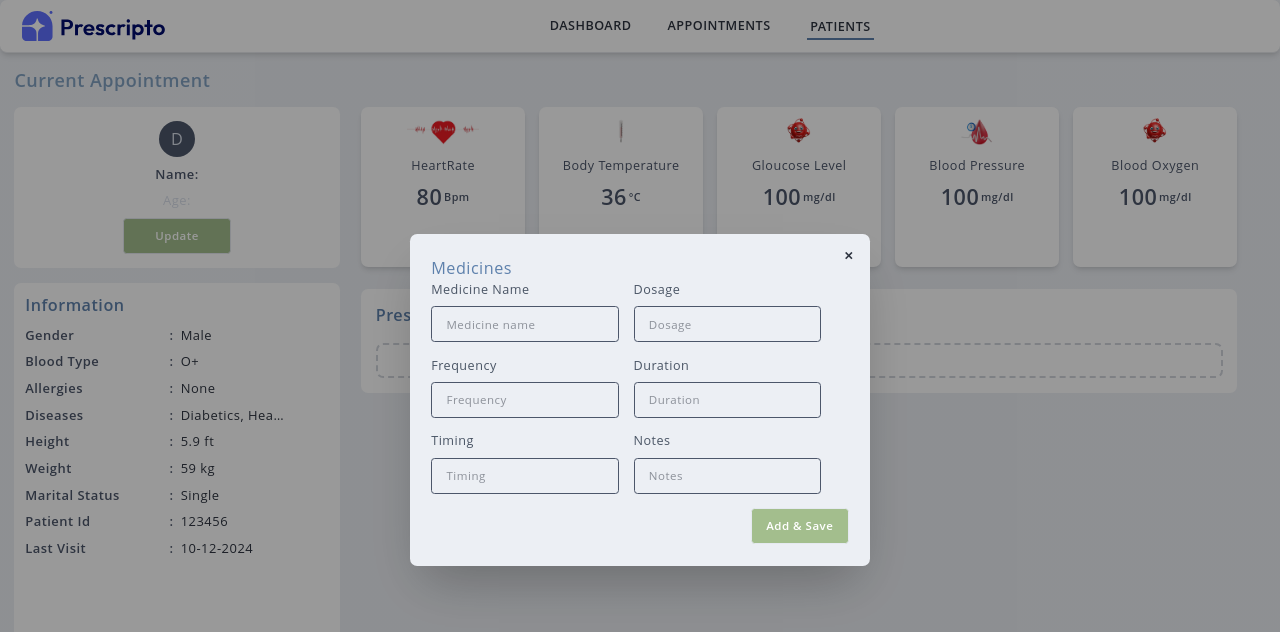
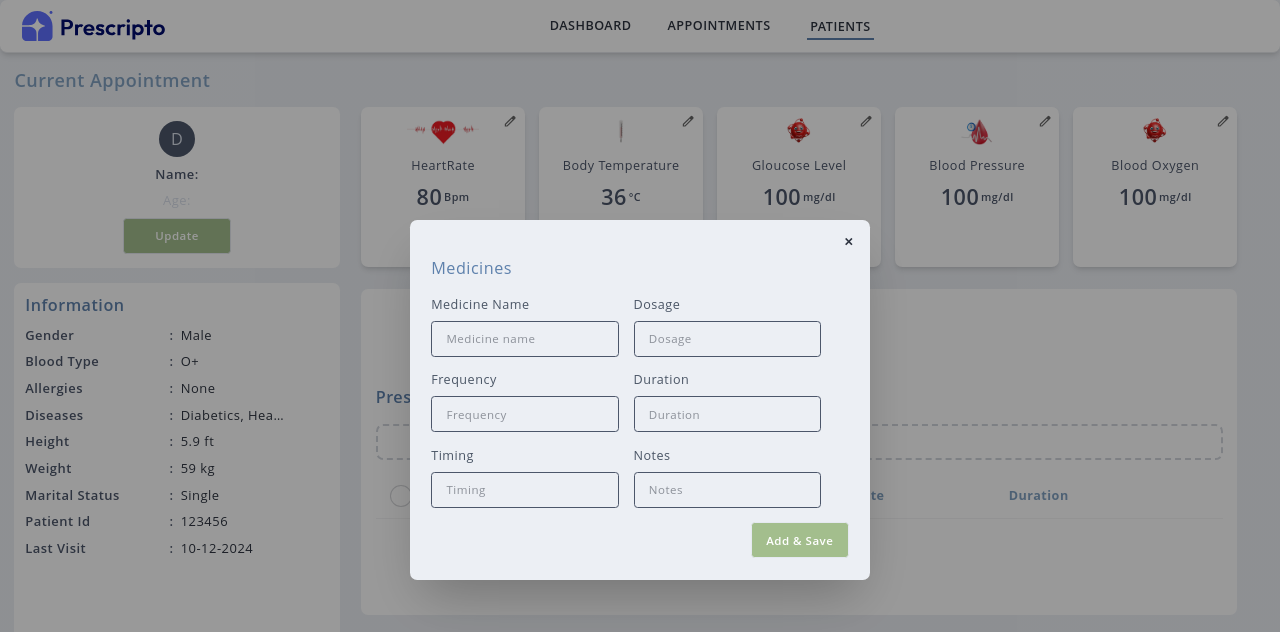
Before and after one commit to gayatriponnada/Hospital-Management-System, a React (Vite) app: page /doctor/patient in a window 1280 px wide. Both pictures are taken after a click on the button "Add a prescription". Shown: the top 632 px of the page. Built offline with nearby package versions, Linux system fonts and the light colour scheme.

Commit message:
Prescription table added

```diff
--- a/src/components/doctor-patient/prescription-tab/AddPrescription.jsx
+++ b/src/components/doctor-patient/prescription-tab/AddPrescription.jsx
@@ -1,15 +1,74 @@
-import React from "react";
+import React, { useEffect, useState } from "react";
+import { PrescriptionInitialState } from "../../../context/InitialStates";
 
-const AddPrescription = () => {
+const AddPrescription = ({ detailsList, setDetailsList }) => {
+  const [prescriptionDetails, setPrescriptionDetails] = useState(
+    PrescriptionInitialState
+  );
+  useEffect(() => {
+    console.log("Updated prescription list:", detailsList);
+  }, [detailsList]);
+
   const section = [
-    { id: 1, label: "Medicine Name", placeholder:" Medicine name" },
-    { id: 2, label: "Dosage", placeholder:" Dosage" },
-    { id: 3, label: "Frequency", placeholder:" Frequency" },
-    { id: 4, label: "Duration", placeholder:" Duration" },
-    { id: 5, label: "Timing", placeholder:" Timing" },
-    { id: 6, label: "Notes", placeholder:" Notes" },
+    {
+      id: 1,
+      name: "medicineName",
+      label: "Medicine Name",
+      placeholder: " Medicine name",
+      value: prescriptionDetails?.medicineName,
+    },
+    {
+      id: 2,
+      name: "dosage",
+      label: "Dosage",
+      placeholder: " Dosage",
+      value: prescriptionDetails?.dosage,
+    },
+    {
+      id: 3,
+      name: "frequency",
+      label: "Frequency",
+      placeholder: " Frequency",
+      value: prescriptionDetails?.frequency,
+    },
+    {
+      id: 4,
+      name: "duration",
+      label: "Duration",
+      placeholder: " Duration",
+      value: prescriptionDetails?.duration,
+    },
+    {
+      id: 5,
+      name: "timing",
+      label: "Timing",
+      placeholder: " Timing",
+      value: prescriptionDetails?.timing,
+    },
+    {
+      id: 6,
+      name: "notes",
+      label: "Notes",
+      placeholder: " Notes",
+      value: prescriptionDetails?.notes,
+    },
   ];
 
+  const handleClick = () => {
+    setDetailsList((prev) => [
+      ...prev,
+      { ...prescriptionDetails, prId: `PR${prev.length + 1}`, date: new Date().toLocaleDateString() },
+    ]);
+    setPrescriptionDetails({
+      medicineName: "",
+      dosage: "",
+      frequency: "",
+      duration: "",
+      timing: "",
+      notes: "",
+    });
+    document.getElementById("my_modal_3").close();
+  };
   return (
     <div className="flex flex-wrap gap-4">
       {section.map((item) => (
@@ -19,19 +78,22 @@ const AddPrescription = () => {
             className=" input outline-none input-neutral "
             type="text"
             placeholder={item.placeholder}
+            value={item.value}
+            onChange={(e) => {
+              setPrescriptionDetails({
+                ...prescriptionDetails,
+                [item?.name]: e.target.value,
+              });
+            }}
           />
         </div>
       ))}
       <div className="flex justify-end w-full">
-        <button
-          className="btn bg-success text-white"
-          onClick={() => document.getElementById("my_modal_3").close()}
-        >
+        <button className="btn bg-success text-white" onClick={handleClick}>
           Add & Save
         </button>
       </div>
     </div>
-
   );
 };
 
--- a/src/components/doctor-patient/prescription-tab/Prescription.jsx
+++ b/src/components/doctor-patient/prescription-tab/Prescription.jsx
@@ -1,9 +1,14 @@
-import React from "react";
+import React, { useState } from "react";
 import AddPrescription from "./AddPrescription";
+import CustomTable from "../../../utils/CustomTable";
+import { PrescriptionColumns } from "./PrescriptionColumns";
+
 
 const Prescription = () => {
+		const [detailsList, setDetailsList] = useState([]);
+
   return (
-    <div className="flex flex-col justify-center gap-4 bg-white rounded-lg p-4">
+    <div className="flex flex-col justify-center gap-4 bg-white rounded-lg p-4 h-[60%] max-h-[80%] overflow-hidden">
       <div className="text-lg font-semibold text-primary">Prescription</div>
       <button
         className="flex gap-1 p-2 border-2 border-dashed border-gray-300 rounded-lg justify-center items-center cursor-pointer text-primary"
@@ -21,16 +26,17 @@ const Prescription = () => {
         Add a prescription
       </button>
       <dialog id="my_modal_3" className="modal">
-        <div className="modal-box">
+        <div className="modal-box flex flex-col gap-4">
           <form method="dialog">
             <button className="btn btn-sm btn-circle btn-ghost absolute right-2 top-2">
               ✕
             </button>
           </form>
           <h3 className="font-semi-bold text-lg text-primary ">Medicines</h3>
-          <AddPrescription />
+          <AddPrescription detailsList={detailsList} setDetailsList={setDetailsList} />
         </div>
       </dialog>
+      <CustomTable columns={PrescriptionColumns()} data={detailsList} />
     </div>
   );
 };
--- /dev/null
+++ b/src/components/doctor-patient/prescription-tab/PrescriptionColumns.jsx
@@ -0,0 +1,17 @@
+export const PrescriptionColumns = () => [
+  {
+    key: "prId",
+    label: "Prescription ID",
+    render: (item) => <>{item.prId}</>,
+  },
+  {
+    key: "date",
+    label: "Date",
+    render: (item) => <>{item.date}</>,
+  },
+  {
+    key: "duration",
+    label: "Duration",
+    render: (item) => <>{item.duration}</>,
+  },
+];
--- a/src/components/lab-reports/BloodCard.jsx
+++ b/src/components/lab-reports/BloodCard.jsx
@@ -3,7 +3,7 @@ import React from "react";
 const BloodCard = () => {
   return (
     <div className="flex flex-col justify-start items-start gap-2 bg-white h-full p-4 rounded-lg shadow-md">
-      <div className="text-sm font-semibold text-primary">Blood Sugar</div>
+      <div className="text-sm font-semibold text-primary">Blood Sugar (Before)</div>
       <div className="flex justify-center items-center w-full h-full">
         <div
           className="radial-progress text-warning"
--- a/src/components/lab-reports/PatientHealthDetails.jsx
+++ b/src/components/lab-reports/PatientHealthDetails.jsx
@@ -36,7 +36,7 @@ const PatientHealthDetails = () => {
             </div>
           </div>
           <div className="flex flex-col p-2 border-b border-base-300">
-            <div className="text-sm font-medium">Blood Glucose Level</div>
+            <div className="text-sm font-medium">Blood Glucose Level (After)</div>
             <div className=" text-normal font-bold">
               85<span className="text-xs text-secondary pl-1">mg/dl</span>
             </div>
--- a/src/components/lab-reports/VitalSignsCard.jsx
+++ b/src/components/lab-reports/VitalSignsCard.jsx
@@ -34,7 +34,7 @@ const VitalSignsCard = () => {
           <img className="w-12" src={oxygen_img} />
         </div>
         <div className="flex flex-col gap-1 ">
-          <div className="text-xs font-normal ">Oxygen Saturation(SpO2)</div>
+          <div className="text-xs font-normal ">Thyroid</div>
           <div className="text-sm font-bold">
             97 <span className="text-xs font-normal "> %</span>
           </div>
--- /dev/null
+++ b/src/context/InitialStates.jsx
@@ -0,0 +1,10 @@
+export const PrescriptionInitialState = {
+  medicineName: "",
+  dosage: "",
+  frequency: "",
+  duration: "",
+  timing: "",
+  notes: "",
+  prId: "",
+  date: "",
+};
--- a/src/utils/CustomCards.jsx
+++ b/src/utils/CustomCards.jsx
@@ -20,8 +20,34 @@ export const PatientCards = ({ icon, text1, text2, secondaryText }) => {
   return (
     <div className="bg-white rounded-lg w-[20%] h-[20vh] p-2  shadow-md hover:shadow-lg transition-shadow duration-300">
       <div className="flex flex-col gap-2 justify-center items-center">
-        <div className="">
+        <div className="flex  justify-center w-full relative">
           <img className=" h-10" src={icon} alt="icon" />
+
+          <svg
+            onClick={() => document.getElementById("my_modal_5").showModal()}
+            className="cursor-pointer absolute right-0"
+            xmlns="http://www.w3.org/2000/svg"
+            height="1rem"
+            viewBox="0 -960 960 960"
+            width="1rem"
+            fill="#666666"
+          >
+            <path d="M200-200h57l391-391-57-57-391 391v57Zm-80 80v-170l528-527q12-11 26.5-17t30.5-6q16 0 31 6t26 18l55 56q12 11 17.5 26t5.5 30q0 16-5.5 30.5T817-647L290-120H120Zm640-584-56-56 56 56Zm-141 85-28-29 57 57-29-28Z" />
+          </svg>
+
+          <dialog
+            id="my_modal_5"
+            className="modal modal-bottom sm:modal-middle"
+          >
+            <div className="modal-box">
+          <form method="dialog">
+            <button className="btn btn-sm btn-circle btn-ghost absolute right-2 top-2">
+              ✕
+            </button>
+          </form>
+          <h3 className="font-semi-bold text-lg text-primary ">Heart Details</h3>
+        </div>
+          </dialog>
         </div>
         <div className="font-normal text-sm text-neutral whitespace-nowrap">
           {text1}
```
